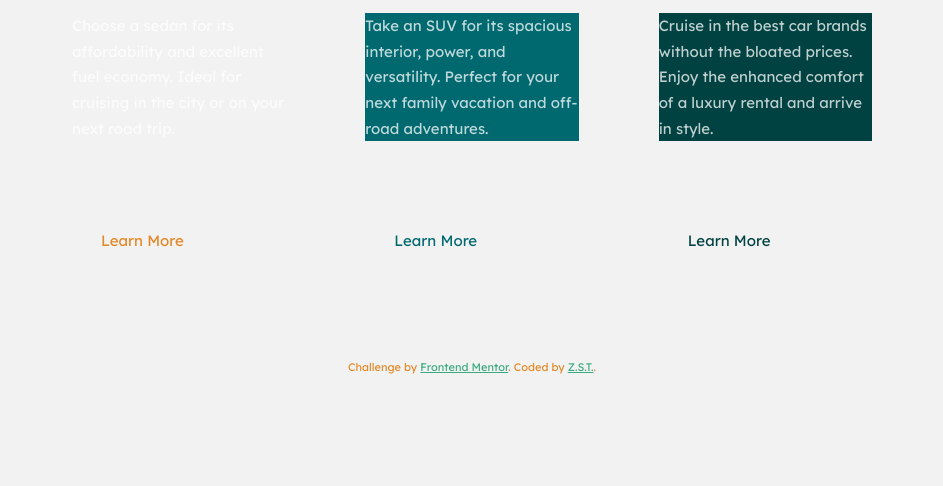
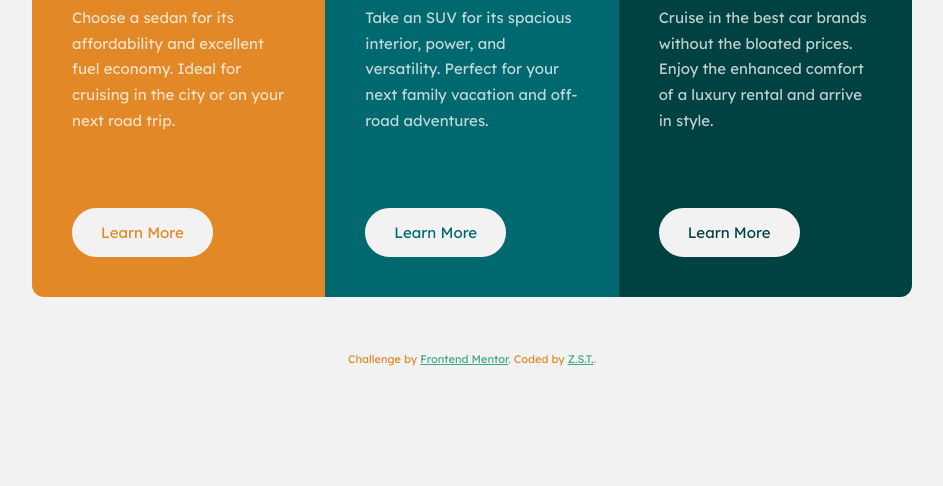
Before and after one commit to Zoethess/cars, a plain HTML site: page index.html in a window 1280 px wide. Shown: the part 330-816 px from the top of the page, without its empty margins (168-1111 px from the left). Drawn offline with Linux system fonts and the light colour scheme.

Commit message:
Update styles.css

```diff
--- a/styles.css
+++ b/styles.css
@@ -48,7 +48,7 @@ h2 {
 
 }
 
-.cars, p {
+.car, p {
     color: hsla(0, 0%, 100%, 0.75);
     line-height: 1.6rem;
 }
@@ -56,17 +56,17 @@ h2 {
 
 
 
-.sedan {
+.car-a {
     background-color:hsl(31, 77%, 52%);
 
 }
 
-.suv {
+.car-b {
     background-color: hsl(184, 100%, 22%);
 
 }
 
-.luxury {
+.car-c {
     background-color: hsl(179, 100%, 13%);
 
 }
```
